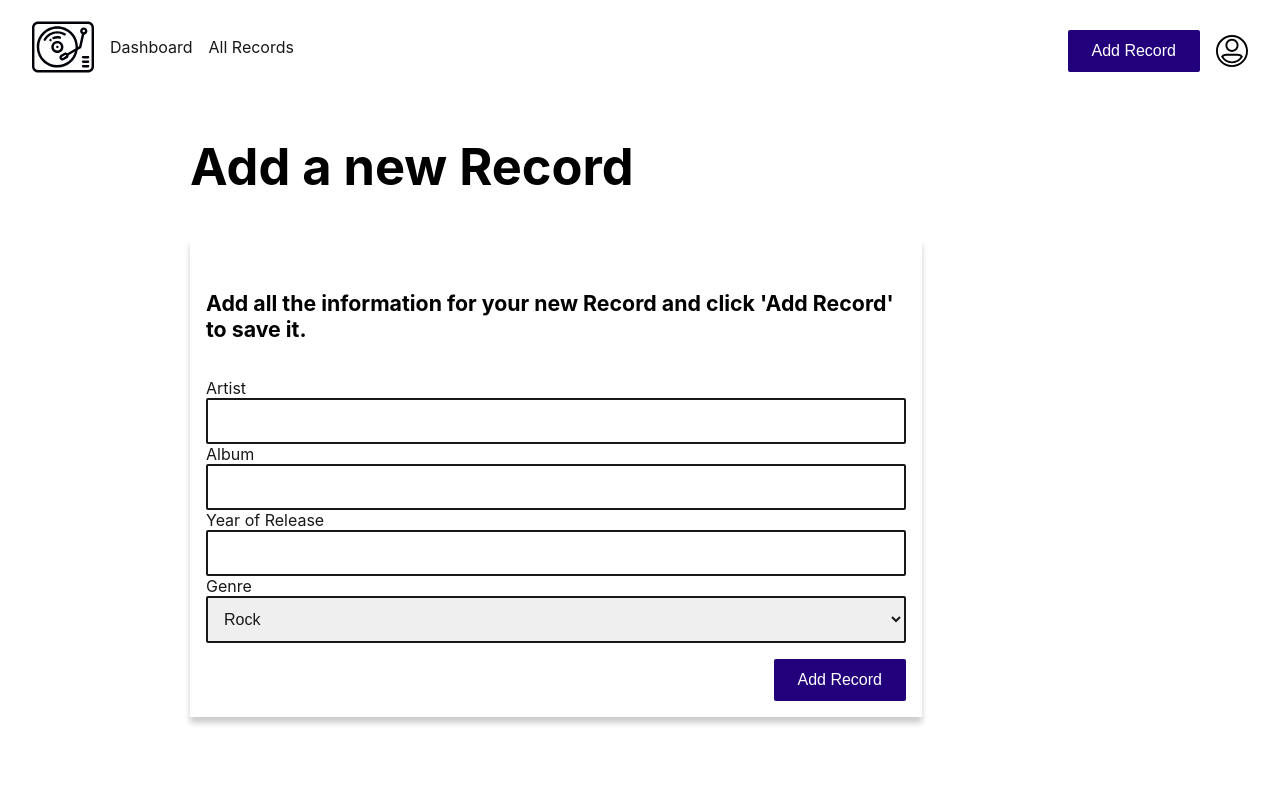
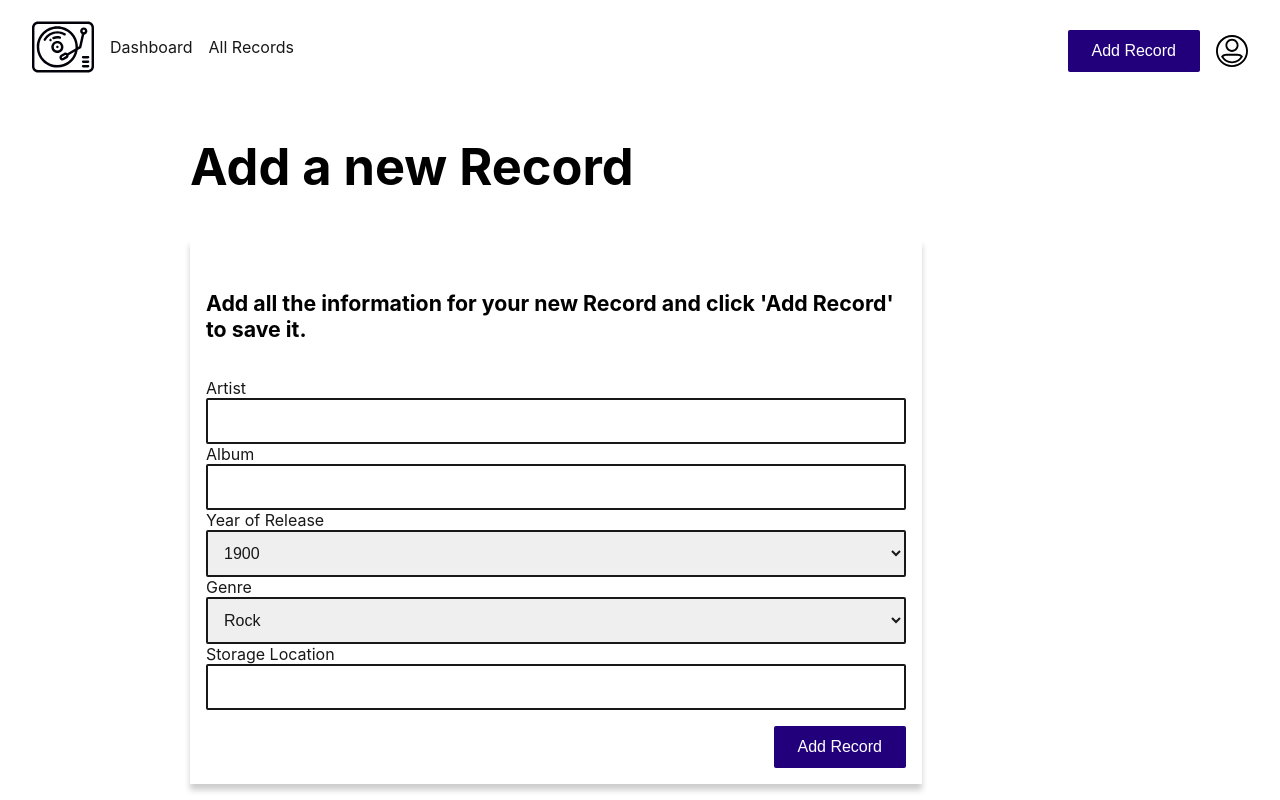
Before and after one commit to mpleines/VinylLib, a React (Create React App) app: page /add-record in a window 1280 px wide. Built offline with nearby package versions, Linux system fonts and the light colour scheme.

Commit message:
updated select component

```diff
--- a/src/components/Select.js
+++ b/src/components/Select.js
@@ -1,4 +1,4 @@
-import React from "react";
+import React, { useState } from "react";
 import styled from "styled-components";
 import { colors } from "../utils/colors";
 import { typeScale } from "../utils/typography";
@@ -24,9 +24,9 @@ const StyledOption = styled.option`
   border: 2px solid ${colors.text.normal};
 `;
 
-export const Select = ({ options }) => {
+export const Select = ({ name, options, value, onChange }) => {
   return (
-    <StyledSelect>
+    <StyledSelect name={name} value={value} onChange={onChange}>
       {options.map((option) => (
         <StyledOption value={option}>{option}</StyledOption>
       ))}
--- a/src/pages/AddRecord.js
+++ b/src/pages/AddRecord.js
@@ -1,4 +1,4 @@
-import React from "react";
+import React, { useState, useEffect } from "react";
 import { Page } from "../components/Page";
 import { Heading, Paragraph, H5 } from "../components/Fonts";
 import { Divider } from "../components/Divider";
@@ -7,40 +7,72 @@ import { FormGroup } from "../components/FormGroup";
 import { PrimaryButton } from "../components/Buttons";
 import { Form } from "../components/Form";
 import { Select } from "../components/Select";
+import { getYears } from "../utils/helpers";
 
 export const AddRecord = () => {
   const fakeOptions = ["Rock", "Metal", "House", "Alternative", "Hip Hop"];
+  const years = getYears();
 
-  const addRecord = () => {};
+  const [record, setRecord] = useState({
+    artist: "",
+    album: "",
+    releaseYear: "",
+    genre: "",
+  });
+
+  const handleInputChange = (event) => {
+    const value = event.target.value;
+    const name = event.target.name;
+    setRecord({ ...record, [name]: value });
+  };
+
+  const addRecord = () => {
+    setRecord({ ...record, id: Math.random() });
+  };
 
   return (
     <Page>
       <Heading>Add a new Record</Heading>
       <Form
         actions={[
-          <PrimaryButton margin="5rem 0 1rem 0" justifyContent="flex-end">
+          <PrimaryButton
+            type="submit"
+            margin="5rem 0 1rem 0"
+            justifyContent="flex-end"
+            onClick={addRecord}
+          >
             Add Record
           </PrimaryButton>,
         ]}
-        onSubmit={addRecord}
       >
         <H5>
           Add all the information for your new Record and click 'Add Record' to
           save it.
         </H5>
         <FormGroup label="Artist">
-          <TextInput />
+          <TextInput name="artist" onChange={handleInputChange} />
         </FormGroup>
         <FormGroup label="Album">
-          <TextInput />
+          <TextInput name="album" onChange={handleInputChange} />
         </FormGroup>
         <FormGroup label="Year of Release">
-          <TextInput />
+          <Select
+            name={"releaseYear"}
+            options={years}
+            value={record.releaseYear}
+            onChange={handleInputChange}
+          />
         </FormGroup>
         <FormGroup label="Genre">
-          <Select options={fakeOptions} />
+          <Select
+            name="genre"
+            options={fakeOptions}
+            onChange={handleInputChange}
+          />
         </FormGroup>
-        <Divider></Divider>
+        <FormGroup label="Storage Location">
+          <TextInput name="storageLocation" onChange={handleInputChange} />
+        </FormGroup>
       </Form>
     </Page>
   );
```
